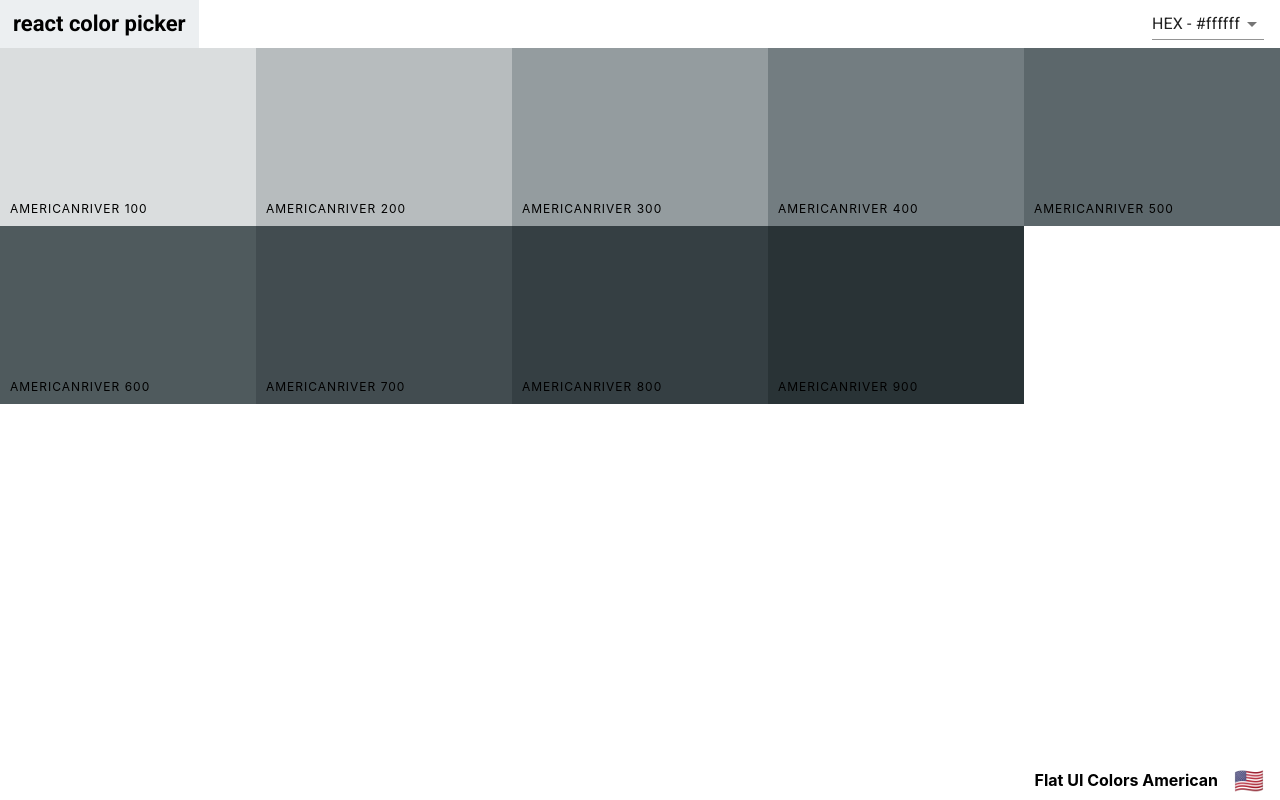
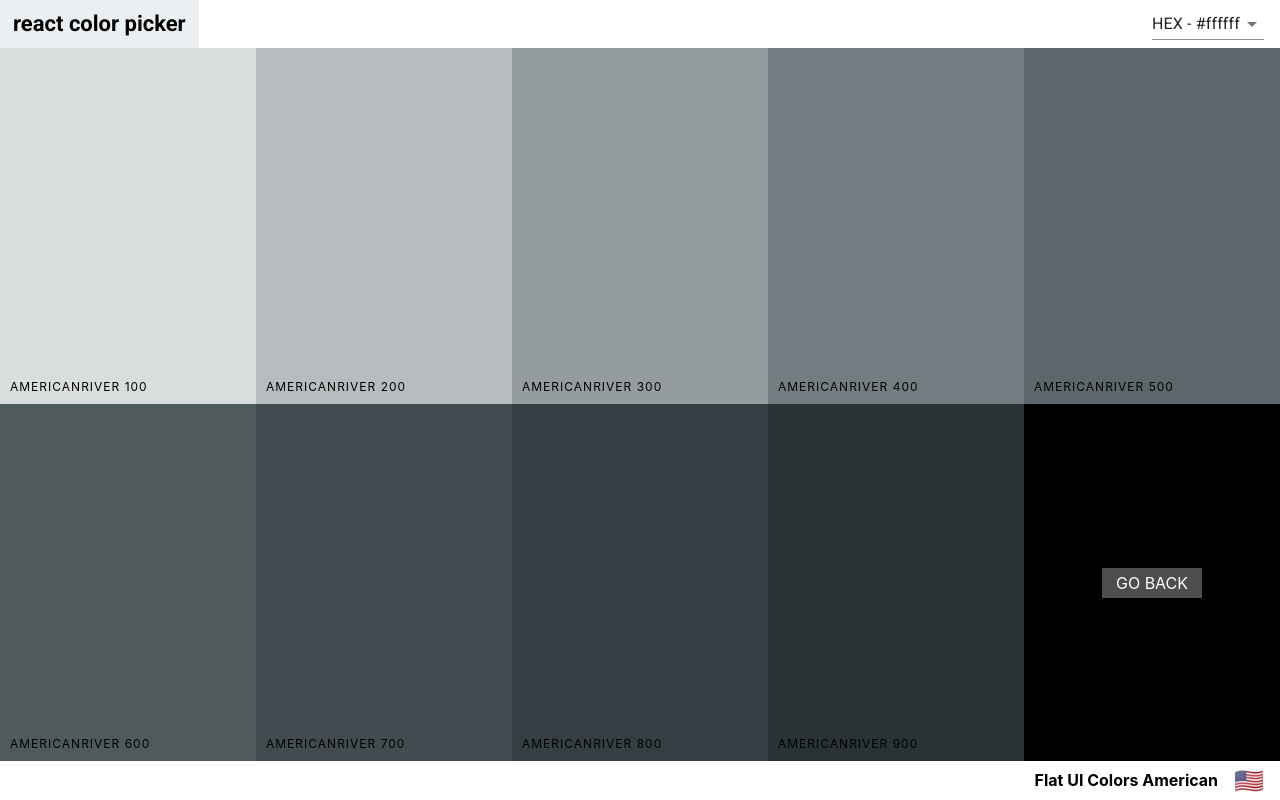
Before and after one commit to ty-mark/color-palette-proj, a React (Create React App) app in the folder color-app/: page /palette/flat-ui-colors-american/americanriver in a window 1280 px wide. Built offline with nearby package versions, Linux system fonts and the light colour scheme.

Commit message:
add go-back button and styles at single color palette

```diff
--- a/color-app/src/ColorBox.css
+++ b/color-app/src/ColorBox.css
@@ -8,7 +8,16 @@
   margin-bottom: -3.5px;
 }
 
-.copy-button {
+.SingleColorPalette .ColorBox {
+  height: 50%;
+}
+
+.ColorBox.go-back {
+  background-color: black;
+}
+
+.copy-button,
+.back-button {
   width: 100px;
   height: 30px;
   position: absolute;
@@ -25,6 +34,10 @@
   color: white;
   text-transform: uppercase;
   border: none;
+  text-decoration: none;
+}
+
+.copy-button {
   opacity: 0;
 }
 
--- a/color-app/src/PaletteList.js
+++ b/color-app/src/PaletteList.js
@@ -1,7 +1,6 @@
 import React, { Component } from 'react';
 import { withStyles } from '@material-ui/styles';
 import MiniPalette from './MiniPalette';
-import { Link } from 'react-router-dom';
 
 const styles = {
   root: {
--- a/color-app/src/SingleColorPalette.js
+++ b/color-app/src/SingleColorPalette.js
@@ -1,4 +1,5 @@
 import React, { Component } from 'react';
+import { Link } from 'react-router-dom';
 import ColorBox from './ColorBox';
 import Navbar from './Navbar';
 import PaletteFooter from './PaletteFooter';
@@ -29,22 +30,27 @@
   }
   render() {
     const { format } = this.state;
-    const { paletteName, emoji } = this.props.palette;
+    const { paletteName, emoji, id } = this.props.palette;
     const colorBoxes = this._shades.map(color => (
       <ColorBox
-        key={color.id}
+        key={color.name}
         name={color.name}
         background={color[format]}
         showLink={false}
       />
     ));
     return (
-      <div className='Palette'>
+      <div className='SingleColorPalette Palette'>
         <Navbar
           handleChange={this.changeFormat}
           showingAllColors={false}
         />
-        <div className='Palette-colors'>{colorBoxes}</div>
+        <div className='Palette-colors'>
+          {colorBoxes}
+          <div className='go-back ColorBox'>
+            <Link to={`/palette/${id}`} className='back-button'>go back</Link>
+          </div>
+        </div>
         <PaletteFooter paletteName={paletteName} emoji={emoji} />
       </div>
     );
```
